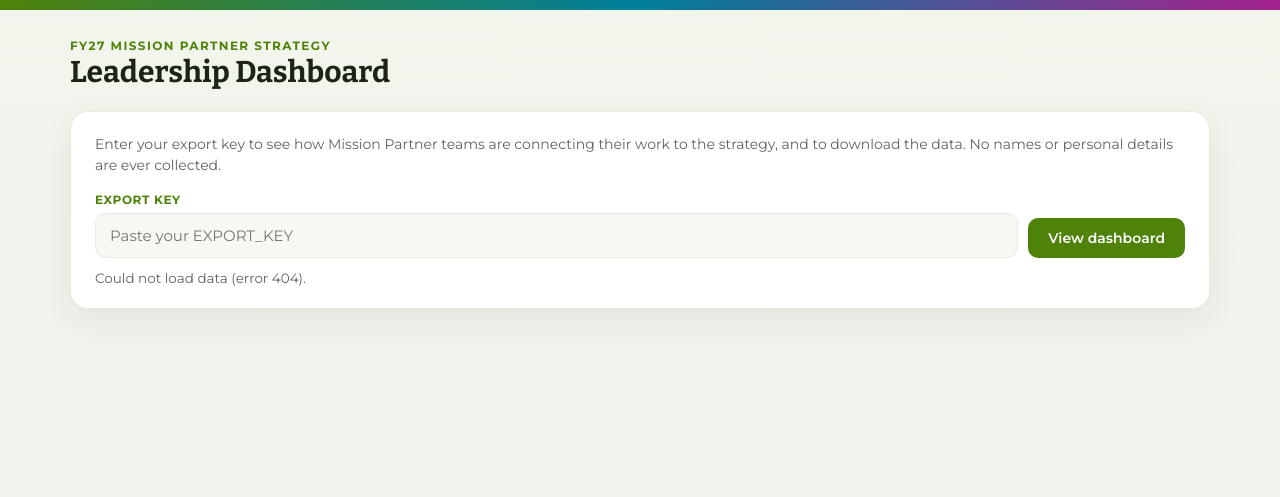
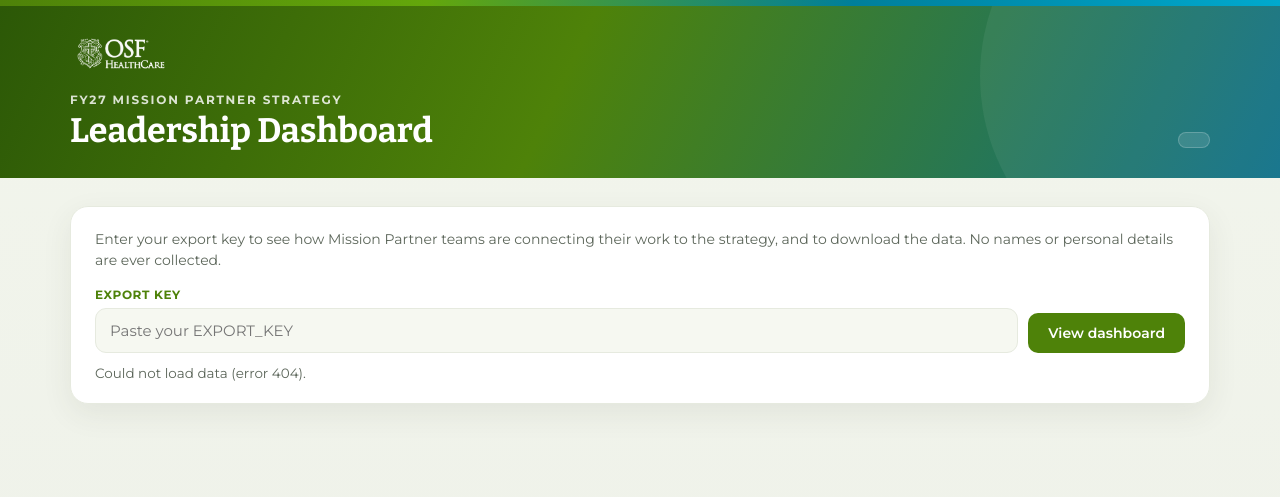
Before and after one commit to iaconger/osf-board-v2, a website: page admin.html in a window 1280 px wide. Drawn offline with nearby package versions, Linux system fonts and the light colour scheme; no server answers.

Commit message:
Add files via upload

```diff
--- a/admin.html
+++ b/admin.html
@@ -17,7 +17,15 @@
   body{margin:0;font-family:"Brandon Grotesque","Montserrat",-apple-system,BlinkMacSystemFont,"Segoe UI",Roboto,Arial,sans-serif;
     color:var(--ink);background:linear-gradient(180deg,#f2f5ec 0%,#eef1e9 100%);background-attachment:fixed;min-height:100vh}
   h1,h2,h3{font-family:"Chaparral Pro","Bitter",Georgia,"Times New Roman",serif}
-  .topstrip{height:10px;width:100%;background:linear-gradient(90deg,var(--green),var(--teal),var(--magenta))}
+  .topstrip{height:6px;width:100%;background:linear-gradient(90deg,var(--green),var(--green2),var(--teal),var(--blue))}
+  /* hero band (matches the leadership dashboard) */
+  .hero{background:linear-gradient(115deg,#2c5807 0%,#4E8209 44%,#0c6f88 100%);color:#fff;position:relative;overflow:hidden}
+  .hero::after{content:"";position:absolute;right:-120px;top:-140px;width:420px;height:420px;border-radius:50%;background:rgba(255,255,255,.06)}
+  .hero .inner{max-width:1180px;margin:0 auto;padding:26px 20px 30px;display:flex;justify-content:space-between;align-items:flex-end;gap:20px;flex-wrap:wrap;position:relative;z-index:1}
+  .hero .logo{height:44px;width:auto;filter:brightness(0) invert(1);opacity:.97;display:block;margin:0 0 16px}
+  .hero .eyebrow{font-size:12px;font-weight:700;letter-spacing:1.8px;text-transform:uppercase;color:rgba(255,255,255,.82);margin:0 0 6px}
+  .hero h1{font-size:34px;line-height:1.04;margin:0;color:#fff;font-weight:700}
+  .hero .as-of{font-size:12.5px;color:rgba(255,255,255,.85);text-align:right;background:rgba(255,255,255,.12);border:1px solid rgba(255,255,255,.2);border-radius:99px;padding:7px 15px;white-space:nowrap}
   .wrap{max-width:1180px;margin:0 auto;padding:28px 20px 70px}
   .head{display:flex;align-items:flex-end;justify-content:space-between;gap:16px;flex-wrap:wrap;margin:0 0 22px}
   .head .eyebrow{font-size:12px;font-weight:700;letter-spacing:1.4px;text-transform:uppercase;color:var(--green);margin:0 0 4px}
@@ -127,15 +135,17 @@
 </head>
 <body>
 <div class="topstrip" aria-hidden="true"></div>
-<div class="wrap">
-
-  <div class="head">
+<div class="hero">
+  <div class="inner">
     <div>
+      <img class="logo" src="/logo.png" alt="OSF HealthCare">
       <p class="eyebrow">FY27 Mission Partner Strategy</p>
       <h1>Leadership Dashboard</h1>
     </div>
     <div class="as-of" id="asof"></div>
   </div>
+</div>
+<div class="wrap">
 
   <!-- key gate -->
   <div class="card" id="gate">
```
Also changed, not shown: public/admin.html (+14 -4 lines).
